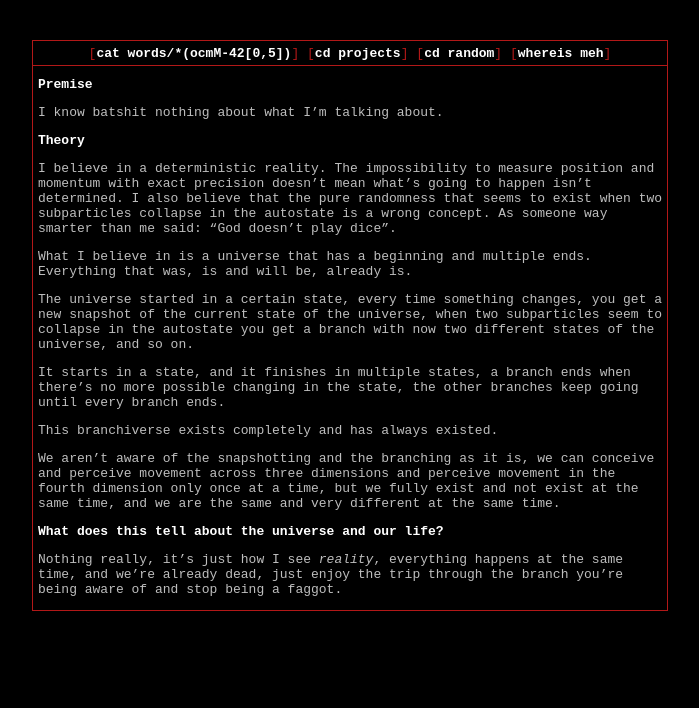
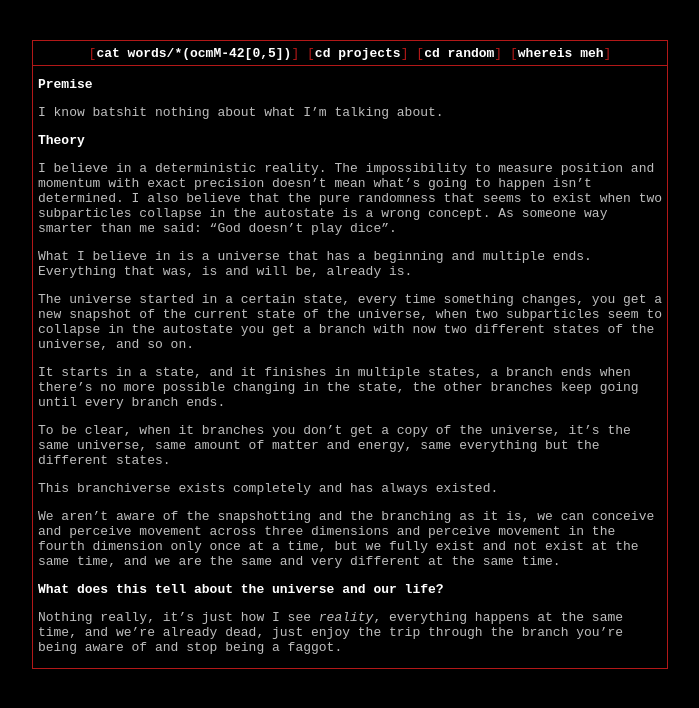
Before and after one commit to meh/meh.github.io, a Jekyll site: the page built from random/papers/branchiverse.md, in a window 1280 px wide. Shown: the top 708 px of the page, without its empty margins (290-989 px from the left). Built offline with Jekyll 4.4.1, drawn with Linux system fonts in a browser that asks for light colours; comment, search, counter and statistics services are not loaded.

Commit message:
random/branchiverse: add precisation

```diff
--- a/random/papers/branchiverse.md
+++ b/random/papers/branchiverse.md
@@ -29,6 +29,10 @@ It starts in a state, and it finishes in multiple states, a branch ends when
 there's no more possible changing in the state, the other branches keep going
 until every branch ends.
 
+To be clear, when it branches you don't get a copy of the universe, it's the
+same universe, same amount of matter and energy, same everything but the
+different states.
+
 This branchiverse exists completely and has always existed.
 
 We aren't aware of the snapshotting and the branching as it is, we can conceive
```
